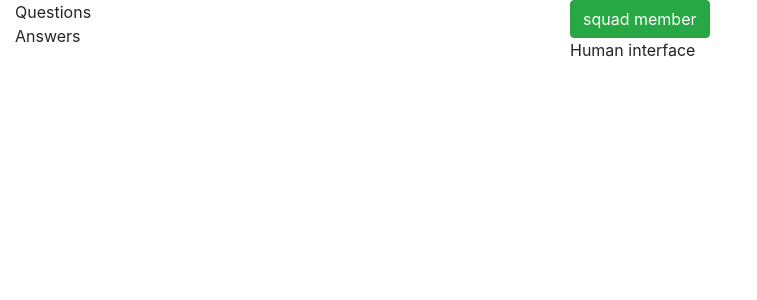
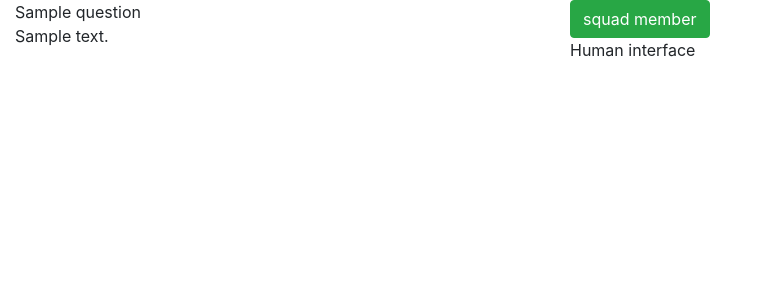
Before and after one commit to KaptenTiiguDev/uniform, a Flask app: template templates/index.html in a window 1280 px wide. Shown: the top 300 px of the page, without its empty margins (0-757 px from the left). Run offline with Flask 2, Linux system fonts and the light colour scheme; the template is opened without the code that fills it: most values are stand-ins (such as "Sample title", 1, 10 or a date in 2020); some libraries are stand-ins or nearby versions.

Commit message:
basic question tamplate

```diff
--- a/templates/index.html
+++ b/templates/index.html
@@ -2,18 +2,23 @@
 <html lang="en">
 <head>
     <meta charset="UTF-8">
+    <meta name="robots" content="noarchive">
+    <meta http-equiv="Cache-Control" content="no-cache, no-store, must-revalidate"/>
     <title>Health monitoring uniform</title>
-    <link rel="stylesheet" type="text/css" href="/static/bootstrap.min.css">
-    <script src="/static/jquery.js"></script>
-    <script src="/static/bootstrap.min.js"></script>
-    <script src="/static/test.js"></script>
+    <link rel="stylesheet" type="text/css" href="../static/bootstrap.min.css">
+    <link rel="stylesheet" type="text/css" href="../static/stylesheet.css?v={{version}}">
+    <script src="../static/jquery.js"></script>
+    <script src="../static/bootstrap.min.js"></script>
+    <script src="../static/test.js?v={{version}}"></script>
 </head>
 <body>
 <divi class="container row">
     <div class="firstBlock col-lg-6">
-        <div class="row">
-            <div class="questions col-md-12">Questions</div>
-            <div class="answers col-md-12">Answers</div>
+        <div class="questions row">
+            <div class="question col-md-10">{{question}}</div>
+            {% for answer in answers %}
+            <div class="questionAnswer col-md-3">{{answer}}</div>
+            {% endfor %}
         </div>
     </div>
     <div class="secondBlock col-lg-6">
```
